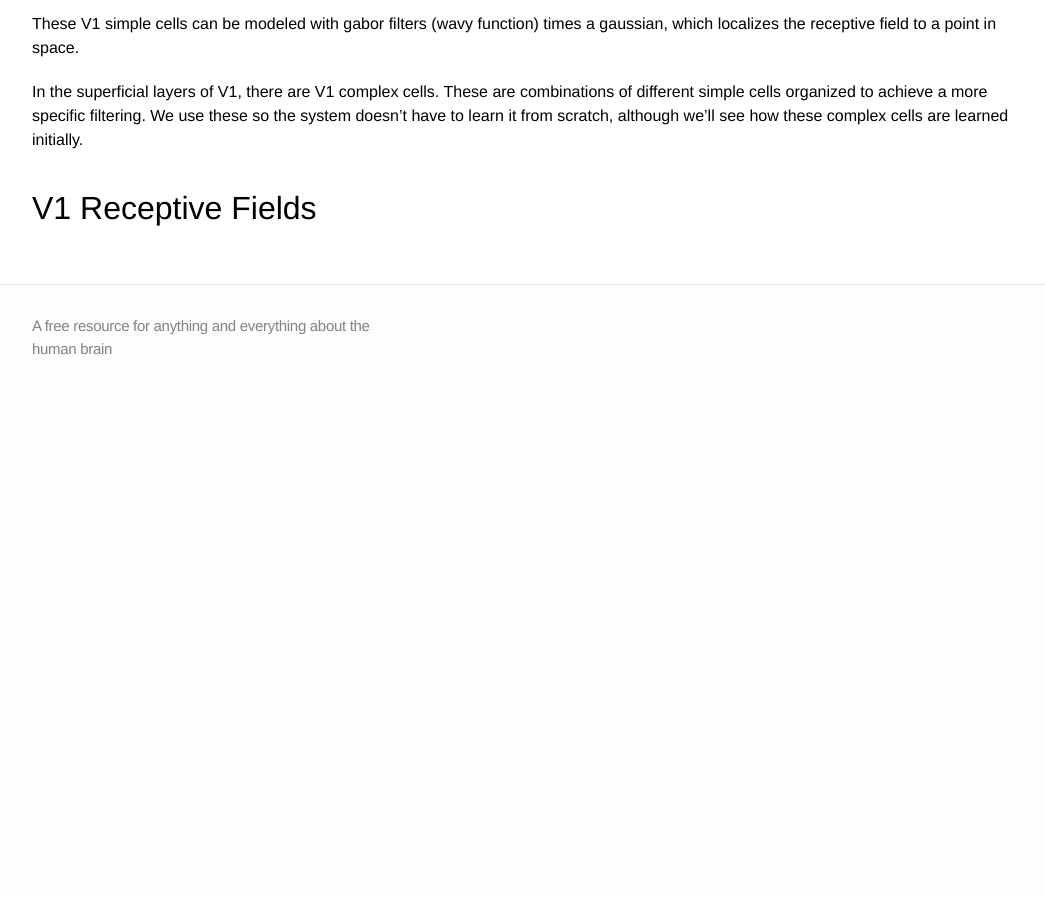
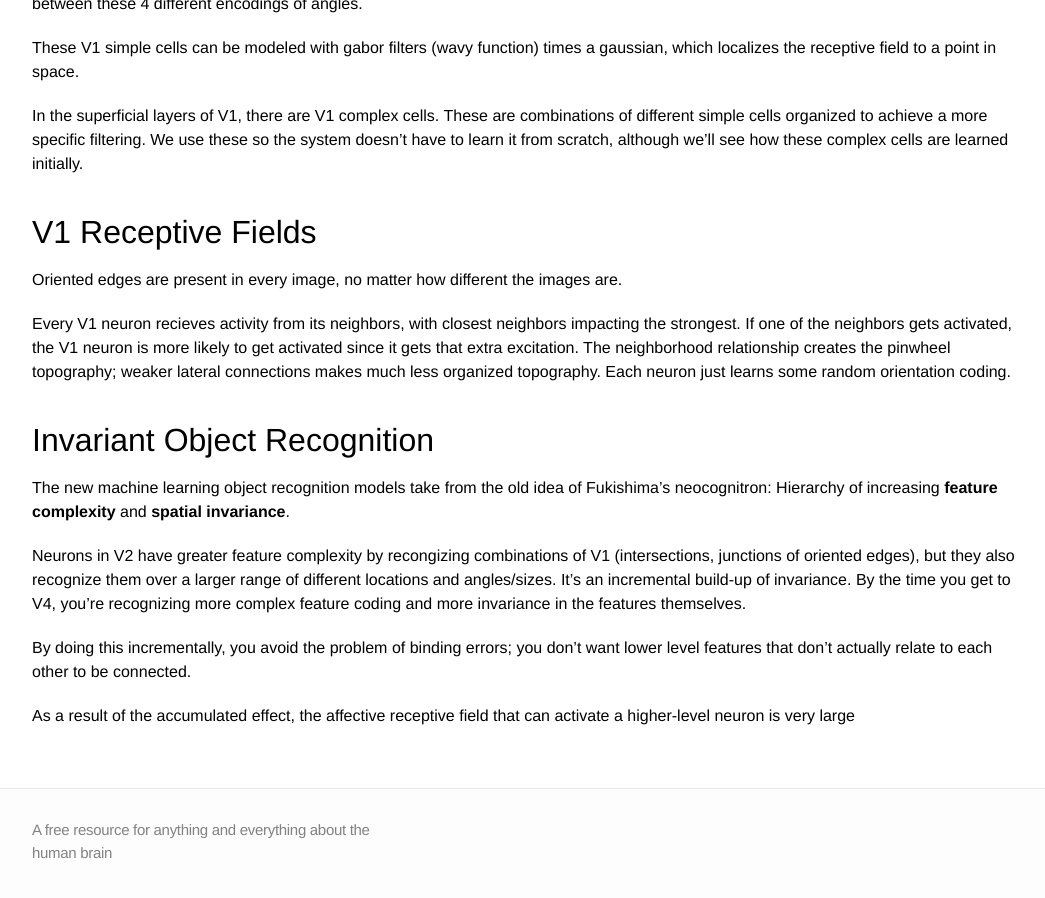
Before and after one commit to mdelsole/brain-nexus, a Jekyll site: the page built from computational-neuroscience/Perception/index.markdown, in a window 1280 px wide and 900 px high, scrolled down 687 px. Shown: the whole window, without its empty margins (108-1153 px from the left). Built offline with Jekyll 4.4.1, drawn with Linux system fonts in a browser that asks for light colours; before the commit the page ends 1092 px from its top, so only the background shows below that; some of the changed text lies outside the part shown.

Commit message:
Update index.markdown

```diff
--- a/computational-neuroscience/Perception/index.markdown
+++ b/computational-neuroscience/Perception/index.markdown
@@ -32,3 +32,17 @@ These V1 simple cells can be modeled with gabor filters (wavy function) times a
 In the superficial layers of V1, there are V1 complex cells. These are combinations of different simple cells organized to achieve a more specific filtering. We use these so the system doesn't have to learn it from scratch, although we'll see how these complex cells are learned initially.
 
 # V1 Receptive Fields
+
+Oriented edges are present in every image, no matter how different the images are.
+
+Every V1 neuron recieves activity from its neighbors, with closest neighbors impacting the strongest. If one of the neighbors gets activated, the V1 neuron is more likely to get activated since it gets that extra excitation. The neighborhood relationship creates the pinwheel topography; weaker lateral connections makes much less organized topography. Each neuron just learns some random orientation coding.
+
+# Invariant Object Recognition
+
+The new machine learning object recognition models take from the old idea of Fukishima's neocognitron: Hierarchy of increasing **feature complexity** and **spatial invariance**.
+
+Neurons in V2 have greater feature complexity by recongizing combinations of V1 (intersections, junctions of oriented edges), but they also recognize them over a larger range of different locations and angles/sizes. It's an incremental build-up of invariance. By the time you get to V4, you're recognizing more complex feature coding and more invariance in the features themselves.
+
+By doing this incrementally, you avoid the problem of binding errors; you don't want lower level features that don't actually relate to each other to be connected.
+
+As a result of the accumulated effect, the affective receptive field that can activate a higher-level neuron is very large
```
